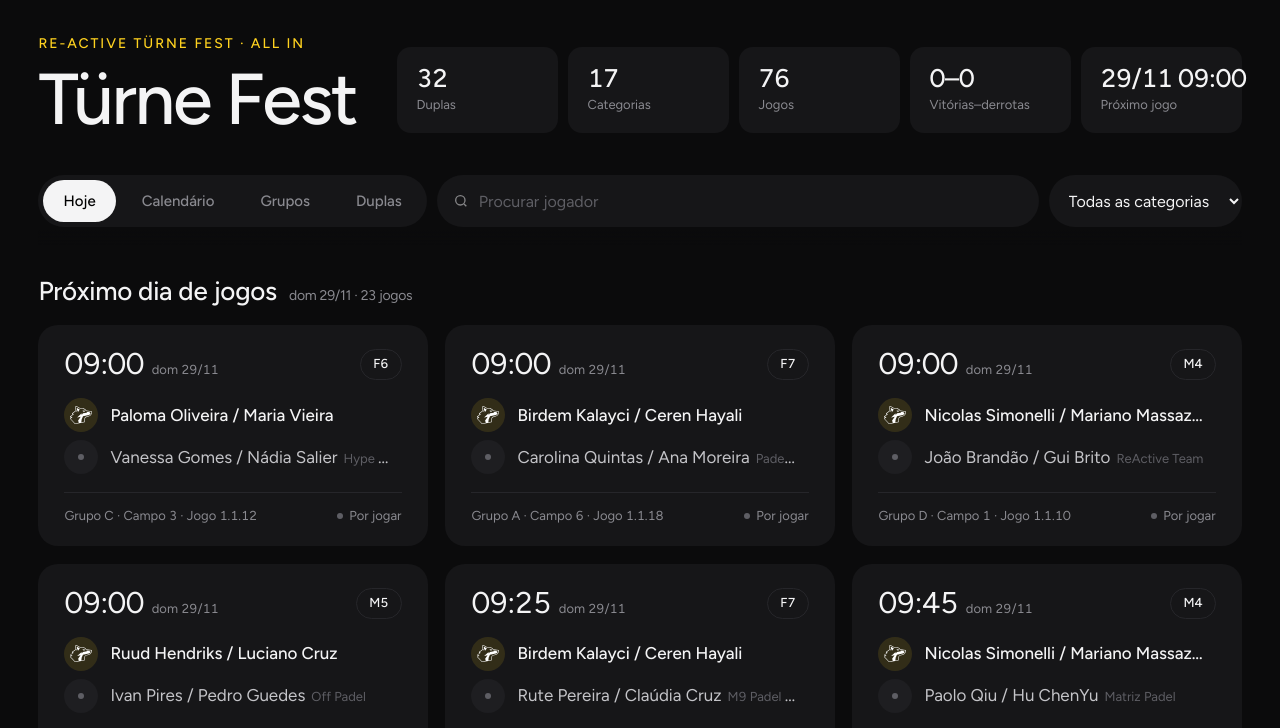
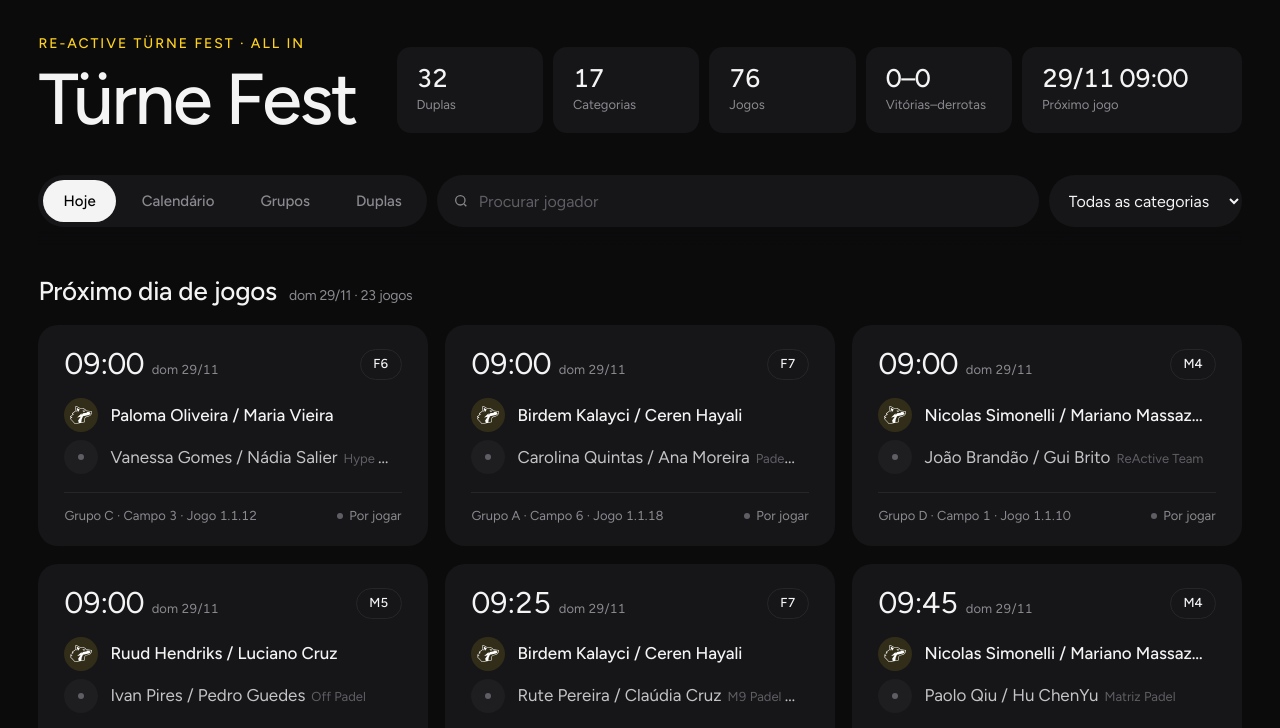
Before and after one commit to OCD-Studio/fsportin, a plain HTML site: page preview/index.html in a window 1280 px wide. Shown: the part 55-783 px from the top of the page. Drawn offline with Linux system fonts and the light colour scheme; a web font is replaced by a local one.

```diff
--- a/preview/index.html
+++ b/preview/index.html
@@ -134,6 +134,7 @@ td.pts{color:var(--ink);font-weight:500}
  .grid.wide{grid-template-columns:repeat(2,minmax(0,1fr))}
  .bar1 img{height:24px}.bar1 .ed{font-size:14px}
  .hero h1 span{font-size:14px}
+ .stats{grid-template-columns:repeat(4,minmax(0,1fr)) minmax(0,1.5fr)}
  .stat{padding:18px 20px}.stat b{font-size:clamp(22px,2vw,30px)}.stat span{font-size:13px}
  .tabs button{font-size:15px;padding:10px 20px;min-height:42px}
  .search,select{min-height:52px}.search input,select{font-size:16px}
```
